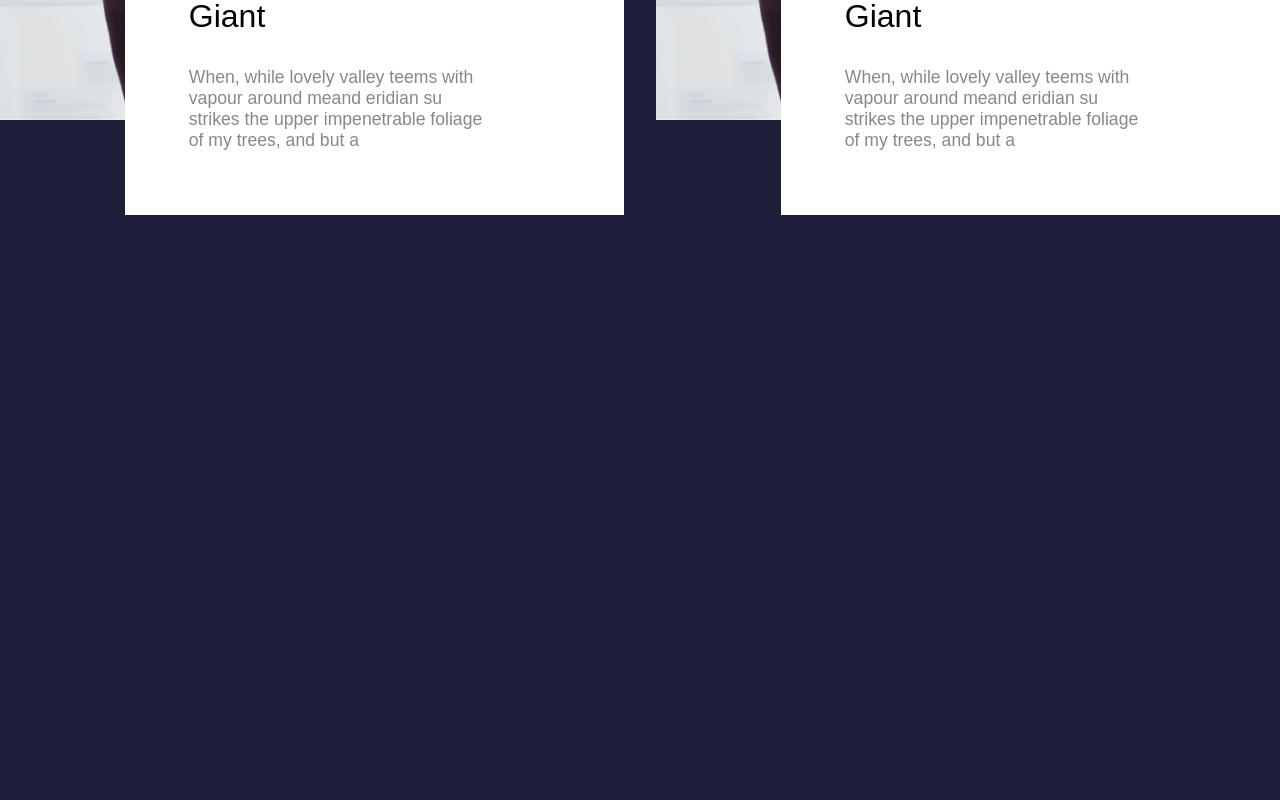
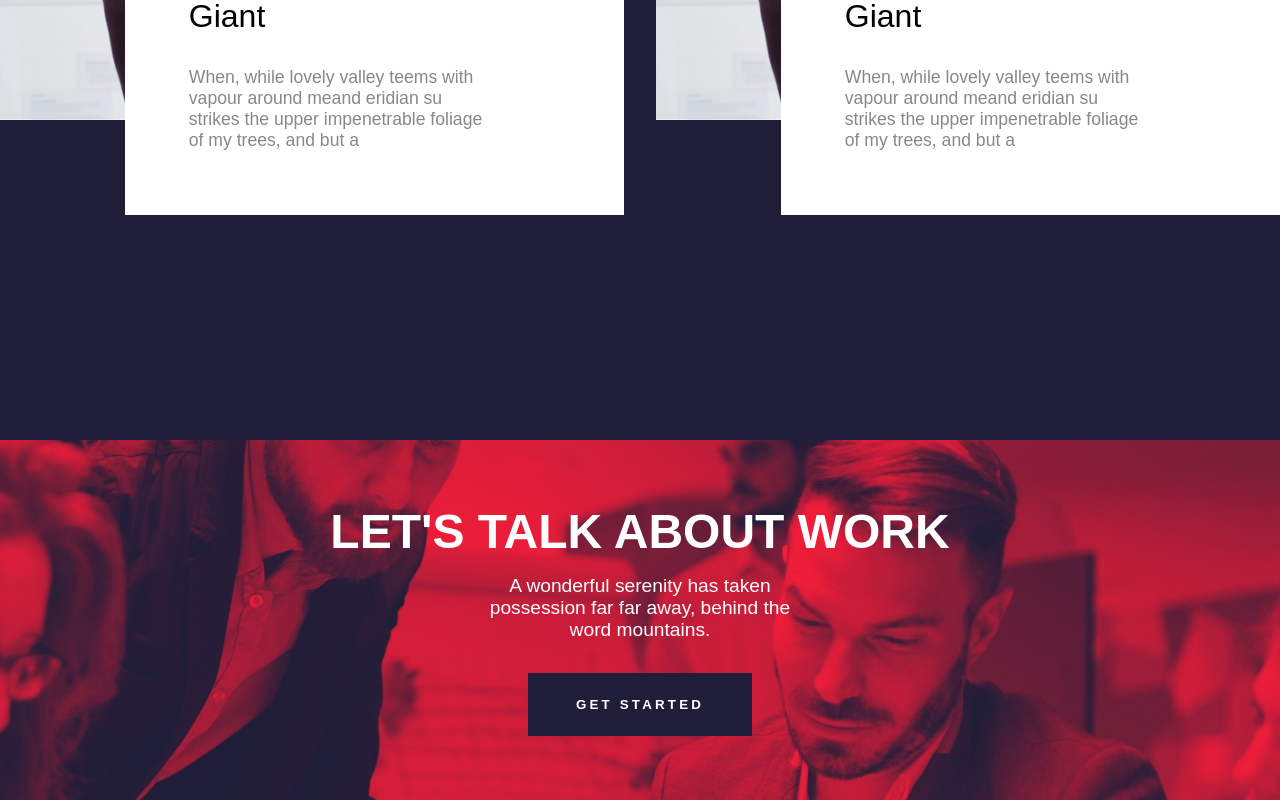
Before and after one commit to DavideSias/proj-html-vuejs, a Vue app: page / in a window 1280 px wide. Shown: the part 4396-5196 px from the top of the page. Before the commit the page ends 4836 px from the top, so only its background shows below. Built offline with nearby package versions, Linux system fonts and the light colour scheme; a web font is replaced by a local one.

Commit message:
Add section of footer

```diff
--- a/src/components/FooterSection.vue
+++ b/src/components/FooterSection.vue
@@ -1,5 +1,11 @@
 <template>
-  <footer />
+  <footer>
+    <div class="work-footer">
+      <h2>LET'S TALK ABOUT WORK</h2>
+      <p>A wonderful serenity has taken possession far far away, behind the word mountains.</p>
+      <button>get started</button>
+    </div>
+  </footer>
 </template>
 
 <script>
@@ -9,5 +15,42 @@ export default {
 </script>
 
 <style lang="scss" scoped>
+@import '@/assets/scss/variables';
+.work-footer{
+  display: flex;
+  flex-direction: column;
+  justify-content: center;
+  align-items: center;
+  color: white;
+  height: 45vh;
+  background-image: url('@/img/business-people-working-together-on-project-and-B3MZ4TX.jpg');
+  background-position: center;
 
+  h2{
+    font-size: 3rem;
+    margin-bottom: 1rem;
+  }
+
+  p{
+    text-align: center;
+    max-width: 25%;
+    font-size: 1.2rem;
+    margin-bottom: 2rem;
+  }
+
+  button{
+      padding: 1.5rem 3rem;
+      background-color: $brand-color;
+      color: white;
+      letter-spacing: 0.2rem;
+      font-weight: 600;
+      text-transform: uppercase;
+      border: none;
+      cursor: pointer;
+
+      &:hover{
+        opacity: 0.8;
+      }
+}
+}
 </style>
```
